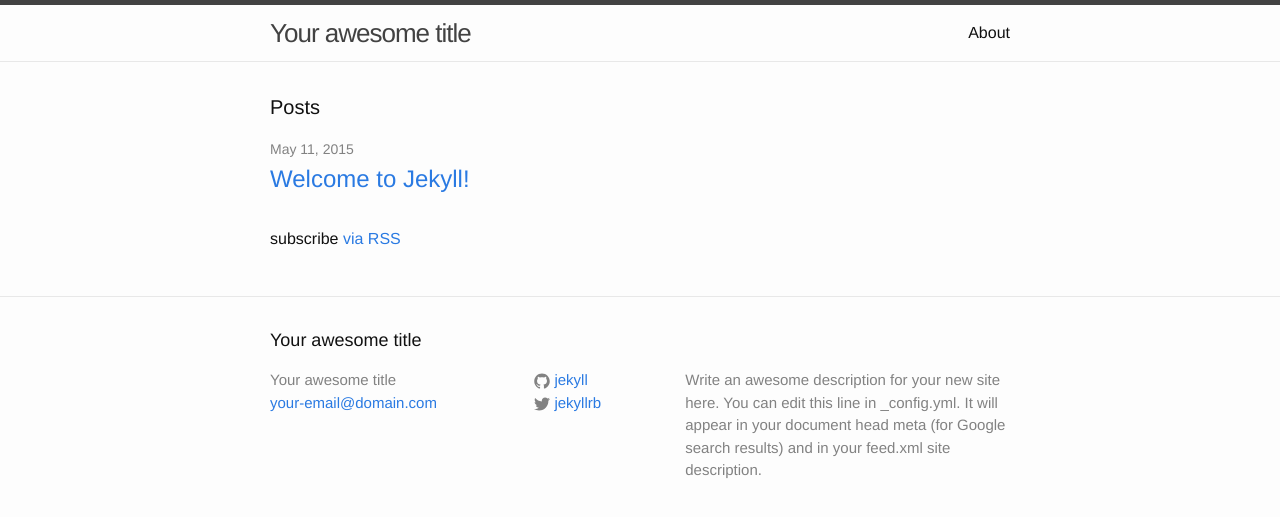
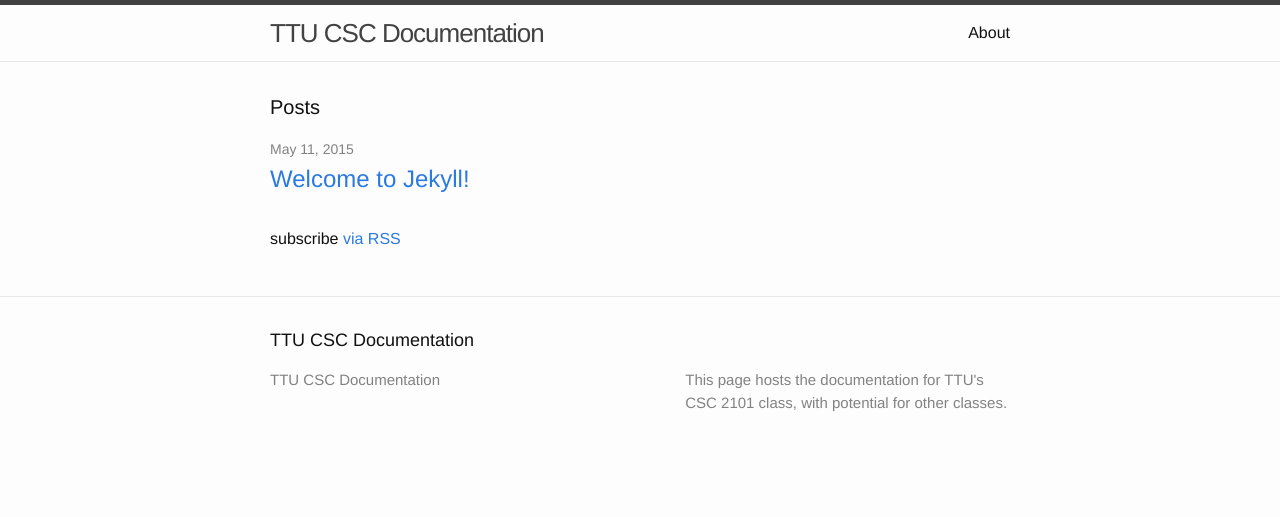
Before and after one commit to TTU-CSC/ttu-csc.github.com, a Jekyll site: the page built from index.html, in a window 1280 px wide. Shown: the top 517 px of the page. Built offline with Jekyll 4.4.1, drawn with Linux system fonts in a browser that asks for light colours.

Commit message:
Update _config.yml

```diff
--- a/_config.yml
+++ b/_config.yml
@@ -1,14 +1,13 @@
 # Site settings
-title: Your awesome title
-email: your-email@domain.com
+title: TTU CSC Documentation
+email:
 description: > # this means to ignore newlines until "baseurl:"
-  Write an awesome description for your new site here. You can edit this
-  line in _config.yml. It will appear in your document head meta (for
-  Google search results) and in your feed.xml site description.
+  This page hosts the documentation for TTU's CSC 2101 class, with
+  potential for other classes.
 baseurl: "" # the subpath of your site, e.g. /blog/
-url: "http://yourdomain.com" # the base hostname & protocol for your site
-twitter_username: jekyllrb
-github_username:  jekyll
+url: "http://ttu-csc.github.io/" # the base hostname & protocol for your site
+twitter_username:
+github_username:
 
 # Build settings
 markdown: kramdown
```
